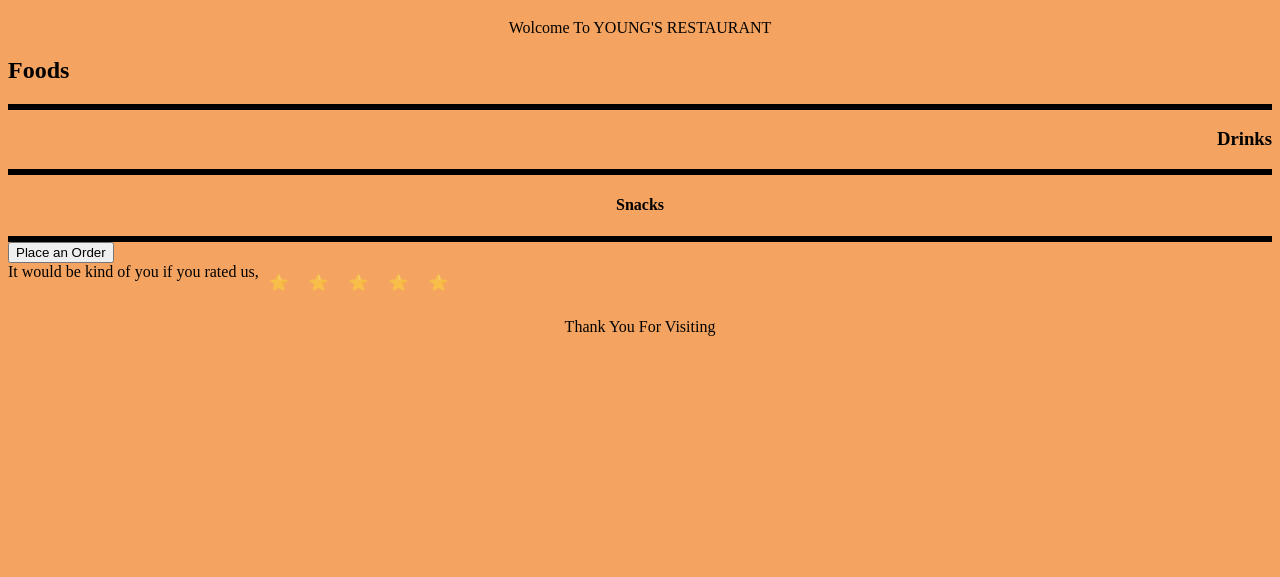
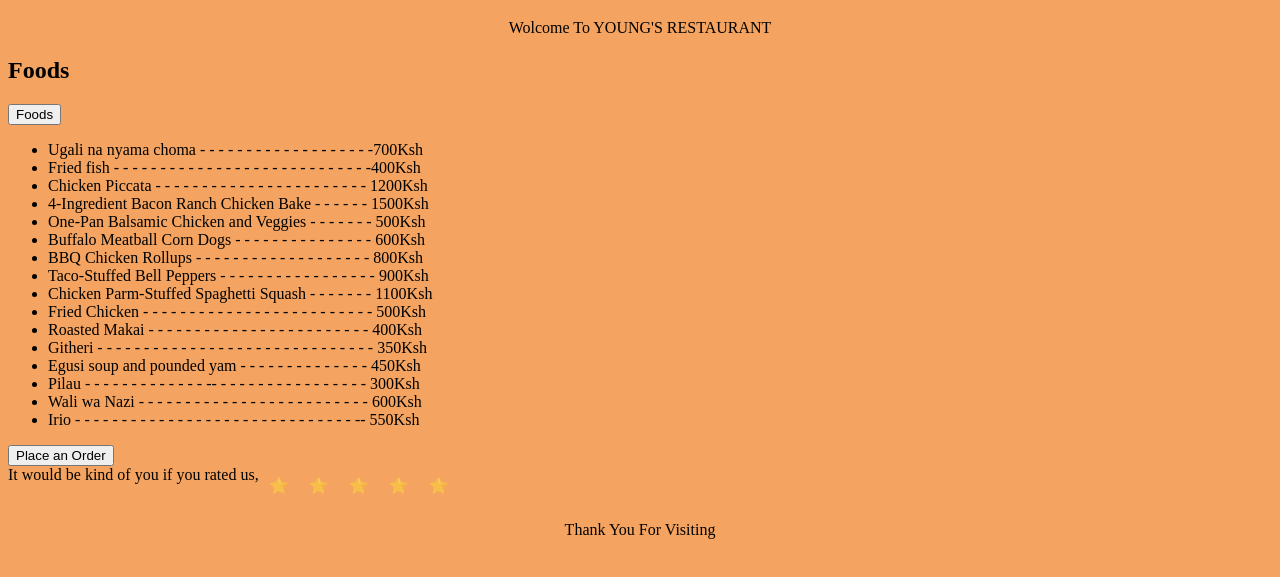
Before and after one commit to Yuongren/Project-Meal-Menu, a plain HTML site: page index.html in a window 1280 px wide. Shown: the part 61-638 px from the top of the page. Drawn offline with Linux system fonts and the light colour scheme.

Commit message:
new element added in html and js

```diff
--- a/index.html
+++ b/index.html
@@ -12,30 +12,32 @@
     <h1>Resturant Menu</h1>
     <p>Wolcome To YOUNG'S RESTAURANT </p>
     <h2>Foods</h2>
+    <input type="button" value="Foods" id="mybtn">
         <div id="foods">
-            <!-- <ul>
-                <li>Ugali na nyama choma - - - - - - - - - - - - - - - <span> - - - -700Ksh</span></li>
-                <li>Fried fish - - - - - - - - - - - - - -<span> - - - - - - - - - - - - - -400Ksh</span></li>
-                <li>Chicken Piccata - - - - - - - - - - - -<span> - - - - - - - - - - - 1200Ksh</span></li>
-                <li>4-Ingredient Bacon Ranch Chicken Bake - - -<span> - - - 1500Ksh</span></li>
-                <li>One-Pan Balsamic Chicken and Veggies - - - <span> - - - - 500Ksh</span></li>
-                <li>Buffalo Meatball Corn Dogs - - - - - - - <span> - - - - - - - - 600Ksh</span></li>
-                <li>BBQ Chicken Rollups - - -  - - - - - -<span> - - - - - -  - - - - 800Ksh</span></li>
-                <li>Taco-Stuffed Bell Peppers - - - - - - - - - - - <span>- - - - - - 900Ksh</span></li>
-                <li>Chicken Parm-Stuffed Spaghetti Squash - - - -<span> - - - 1100Ksh</span></li>
-                <li>Fried Chicken - - - - - - - - - - -<span> - - - 500Ksh</span></li>
-                <li>Roasted Makai - - - - - - - - - - - - - - - - - -<span> - - - - - - 400Ksh</span></li>
-                <li>Githeri - - - - - - - - - - - - - - - - - - - - -<span> - - - - - - - - - 350Ksh</span></li>
-                <li>Egusi soup and pounded yam - - - - - - - <span> - - - - - - - 450Ksh</span></li>
-                <li>Pilau - - - - - - - - - - - - - --<span> - - - - - - - - - - - - - - - - 300Ksh</span></li>
-                <li>Wali wa Nazi - - - - - - - - - - - - -<span> - - - - - - - - - - - - 600Ksh</span></li>
-                <li>Irio - - - - - - - - - - - - - <span> - - - - - - - - - - - - - - - - - -- 550Ksh</span></li>
-            </ul> -->
+            <ul>
+                <li>Ugali na nyama choma - - - - - - - - - - - - - - -  - - - -700Ksh</li>
+                <li>Fried fish - - - - - - - - - - - - - - - - - - - - - - - - - - - -400Ksh</li>
+                <li>Chicken Piccata - - - - - - - - - - - - - - - - - - - - - - - 1200Ksh</li>
+                <li>4-Ingredient Bacon Ranch Chicken Bake - - - - - - 1500Ksh</li>
+                <li>One-Pan Balsamic Chicken and Veggies - - -  - - - - 500Ksh</li>
+                <li>Buffalo Meatball Corn Dogs - - - - - - -  - - - - - - - - 600Ksh</li>
+                <li>BBQ Chicken Rollups - - -  - - - - - - - - - - - -  - - - - 800Ksh</li>
+                <li>Taco-Stuffed Bell Peppers - - - - - - - - - - - - - - - - - 900Ksh</li>
+                <li>Chicken Parm-Stuffed Spaghetti Squash - - - - - - - 1100Ksh</li>
+                <li>Fried Chicken - - - - - - - - - - - - - - - - - - - - - - - - - 500Ksh</li>
+                <li>Roasted Makai - - - - - - - - - - - - - - - - - - - - - - - - 400Ksh</li>
+                <li>Githeri - - - - - - - - - - - - - - - - - - - - - - - - - - - - - - 350Ksh</li>
+                <li>Egusi soup and pounded yam - - - - - - - - - - - - - - 450Ksh</li>
+                <li>Pilau - - - - - - - - - - - - - -- - - - - - - - - - - - - - - - - 300Ksh</li>
+                <li>Wali wa Nazi - - - - - - - - - - - - - - - - - - - - - - - - - 600Ksh</li>
+                <li>Irio - - - - - - - - - - - - -  - - - - - - - - - - - - - - - - - -- 550Ksh</li>
+            </ul>
         </div>
-    <h3>Drinks</h3>
+    <!-- <h2>Drinks</h2>
     <div id="drinks">
-        <!-- <ul>
-            <li>Milk - - - - - <span> - - - - - - - - - Ksh 150</span></li>
+        <button id="show" onclick="show()">Drinks</button>
+        <ul>
+            <l>Milk - - - - - <span> - - - - - - - - - Ksh 150</span></li>
             <li>Pinaple Juice - - - - - -<span> - - Ksh 250</span></li>
             <li>Orange Juice - - - - - - <span> - - - - - - Ksh 150</span></li>
             <li>Mango Juice - - - - - - - <span> - - - - - Ksh 150</span></li>
@@ -51,11 +53,13 @@
             <li>espresso - - - - - - - - - <span>- - - - - - Ksh 230</span></li>
             <li>Milkshakes - - - - - - - - - -<span> - - - - - - - - - - Ksh 240</span></li>
             <li>Mocktails - - - - - - - - - -<span> - - - - - - Ksh 410</span></li>
-        </ul> -->
+        </ul>
+        <button id="hide" onclick="hide()">Hide</button>
     </div>
-    <h4>Snacks</h4>
+    <h2>Snacks</h2>
     <div id="snacks">
-        <!-- <ul>
+        <button id="show" onclick="show()">Snacks</button>
+        <ul>
             <li>Batter and Dough-Based Snacks - - - - - <span> - - - - - - - - - 150Ksh</span></li>
             <li>Cookies - - - - - -<span> - - 200Ksh</span></li>
             <li>Snack Cakes - - - - - - <span> - - - - - - 250Ksh</span></li>
@@ -72,8 +76,9 @@
             <li>Black Forest Slice - - - - - - - - - -<span> - - - - - - 190Ksh</span></li>
             <li>Strawberry Marshmallow - - - - - - - <span>- - - - - - - - - - - 300Ksh</span></li>
             <li>Rainbow Donut - - - - - - - - - <span>- - - - - - 120Ksh</span></li>
-        </ul> -->
-    </div>
+        </ul>
+        <button id="hide" onclick="hide()">Hide</button>
+    </div> -->
     <btn>
         <button onclick="myFunction()">Place an Order</button>
     </div>
--- a/script.js
+++ b/script.js
@@ -1,6 +1,20 @@
 // Write your code here
+// document.addEventListener("DOMContentLoaded", () => {
+//     getfoodsdrinksandsnacks()
+// })
 
-
+document.getElementById("mybtn").addEventListener("click",function()
+        {
+            var mybox=document.getElementById("foods");
+            if(mybox.style.display=="none")
+            {
+                mybox.style.display="block";
+            }
+            else
+            {
+                mybox.style.display="none"
+            }
+        })
 
 function myFunction() {
     var x = document.createElement("BUTTON");
--- a/style.css
+++ b/style.css
@@ -6,34 +6,30 @@ h1,p {
     text-align: center;
 }
 
-h3{
-    text-align: right;
-}
 
-#foods{
+
+.foods {
+    position: relative;
+    display: inline-block;
+  }
+
+
+/* #foods
+{
+    width:50%;
+    height:285px;
+    background-color: blue;
+    margin-top: 23px;
+    margin-bottom: 23px;
+    margin-left: 50px;
+} */
+
+/* #snacks{
+    text-align: left;
     border-radius: 0%;
     border-style: solid;
     border-width: medium;
-}
-
-#drinks{
-    text-align: right;
-    border-radius: 0%;
-    border-style: solid;
-    border-width: medium;
-
-}
-
-h4{
-    text-align: center;
-}
-
-#snacks{
-    text-align: center;
-    border-radius: 0%;
-    border-style: solid;
-    border-width: medium;
-}
+} */
 
 .stars {
     display: flex;
```
